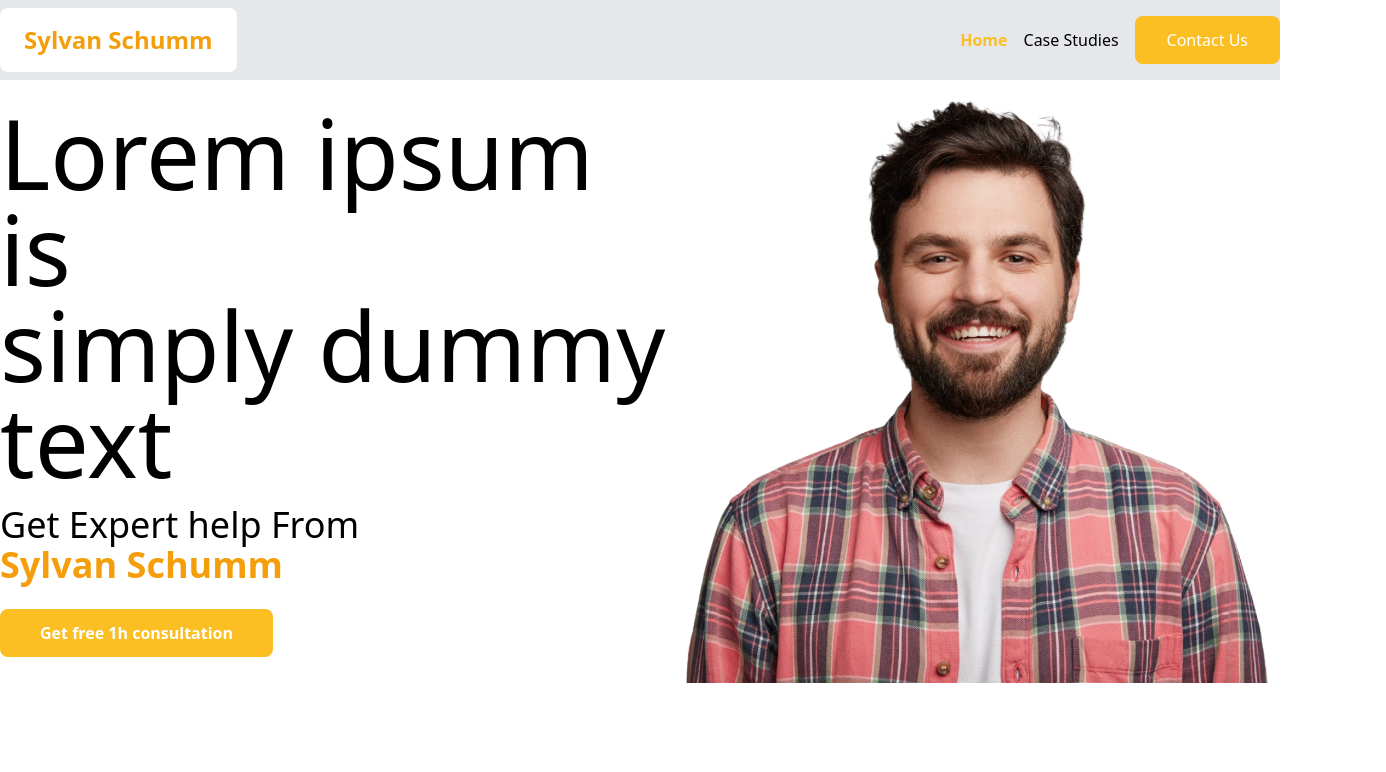
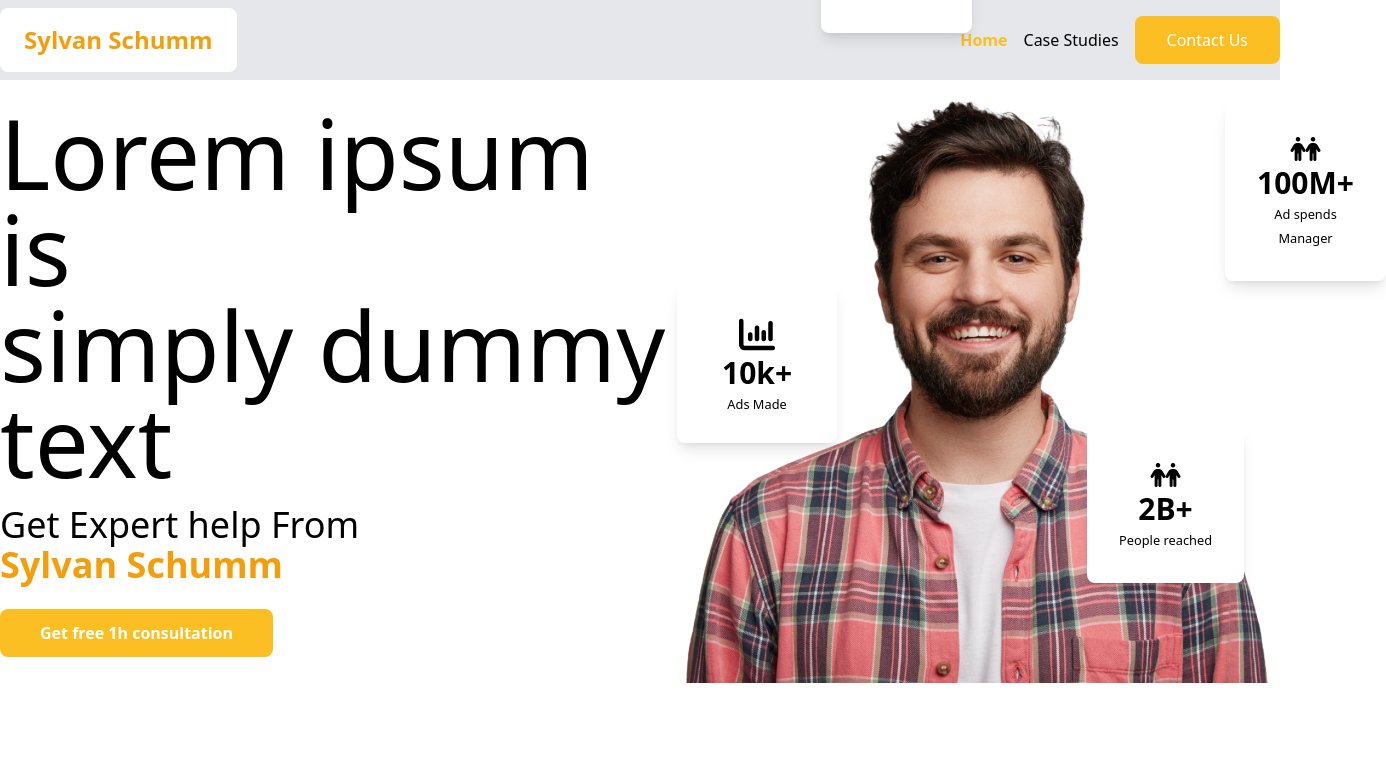
Before and after one commit to abdunnoorfaheem/HealthyGumsClinic, a plain HTML site: page index.html in a window 1280 px wide. Shown: the top 772 px of the page, 1386 px wide, since content can reach past the window. Drawn offline with nearby package versions, Linux system fonts and the light colour scheme.

Commit message:
special small card added

```diff
--- a/index.html
+++ b/index.html
@@ -45,7 +45,31 @@
                 <button class="bg-amber-400 px-10 py-3 font-bold text-white rounded-lg">Get free 1h consultation</button>
             </div>
             <div class="w-3/5">
-                <img src="img/banner.png" alt="">
+                <img class="relative z-1" src="img/banner.png" alt="">
+
+                <div class="relative">
+
+                    <div class="absolute left-[548px] bottom-[402px] text-center border-white p-8 bg-white text-black shadow-lg overflow-hidden rounded-lg ">
+                        <p><i class="fa-solid fa-person text-2xl"></i><i class="fa-solid fa-person text-2xl"></i></p>
+                        <h2 class="text-3xl font-bold">100M+</h2>
+                        <small>Ad spends Manager</small>
+                    </div>
+                    <div class="absolute left-[410px] bottom-[100px]  text-center border-white p-8 bg-white text-black shadow-lg overflow-hidden rounded-lg">
+                        <p><i class="fa-solid fa-person text-2xl"></i><i class="fa-solid fa-person text-2xl"></i></p>
+                        <h2 class="text-3xl font-bold">2B+</h2>
+                        <small>People reached</small>
+                    </div>
+                    <div class="absolute left-36 bottom-[650px] text-center border-white p-8 bg-white text-black shadow-lg overflow-hidden rounded-lg">
+                        <p><i class="text-4xl fa-solid fa-chart-simple"></i></p>
+                        <h2 class="text-3xl font-bold">200k+</h2>
+                        <small>Brands grown</small>
+                    </div>
+                    <div class="absolute bottom-60 h-40 w-40 text-center border-white p-8 bg-white text-black shadow-lg overflow-hidden rounded-lg">
+                        <p><i class="text-4xl fa-solid fa-chart-column"></i></p>
+                        <h2 class="text-3xl font-bold">10k+</h2>
+                        <small>Ads Made</small>
+                    </div>
+                </div>
             </div>
         </section>
 
```
